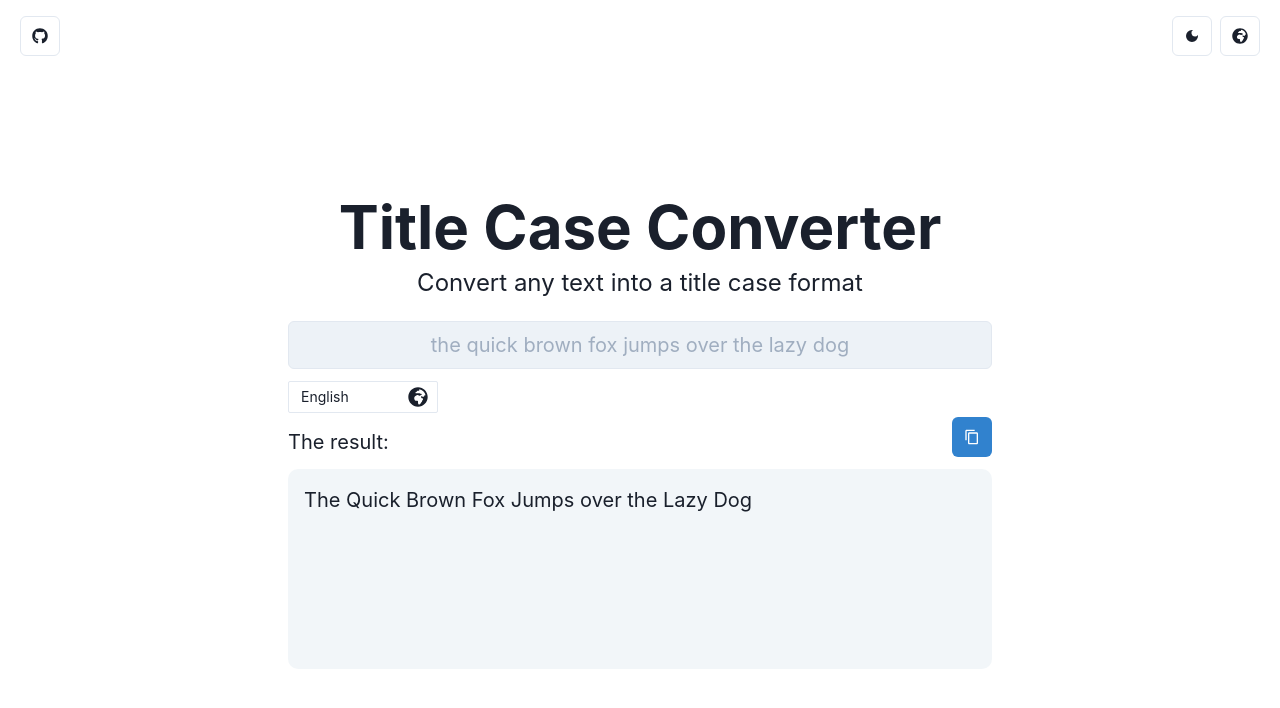
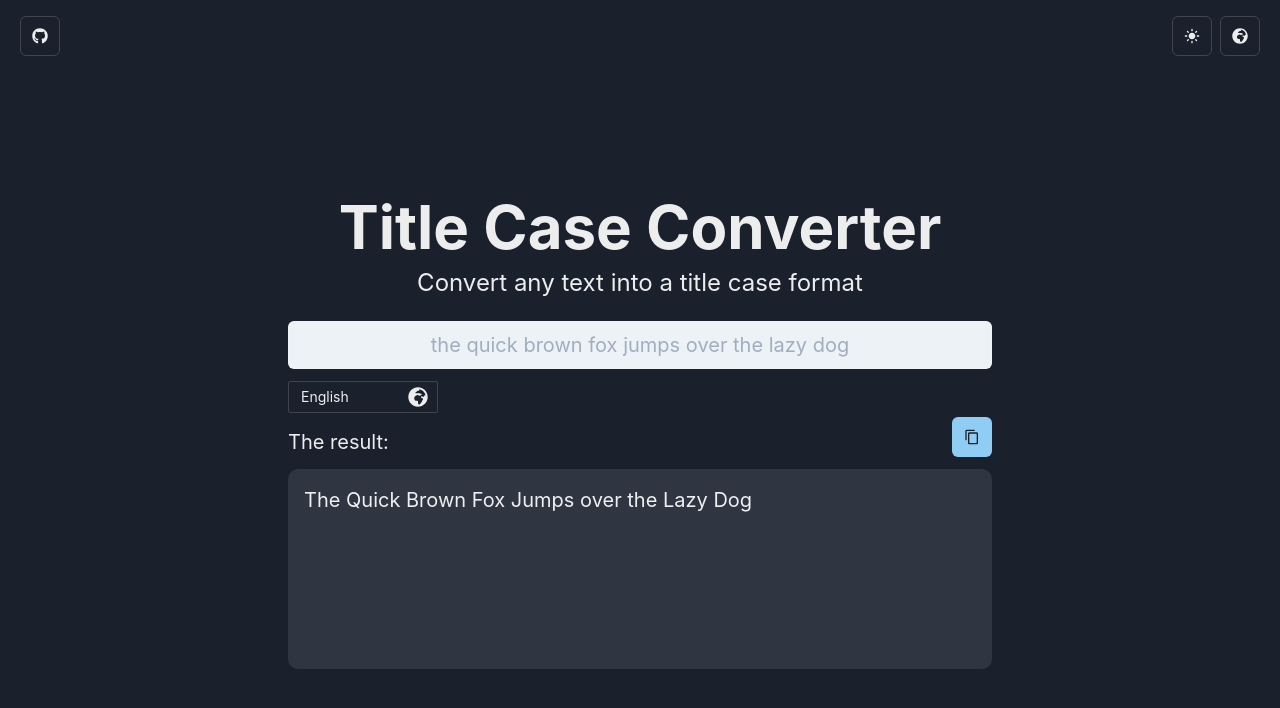
Before and after one commit to bot-diff/title-case-converter, a Next.js app: page / in a window 1280 px wide. Shown: the top 708 px of the page. Built offline with nearby package versions, Linux system fonts and the light colour scheme.

Commit message:
refactor: use dark theme by default

```diff
--- /dev/null
+++ b/utils/theme.js
@@ -0,0 +1,10 @@
+import { extendTheme } from '@chakra-ui/react'
+
+const config = {
+  useSystemColorMode: false,
+  initialColorMode: 'dark',
+}
+
+const theme = extendTheme({ config })
+
+export default theme
```
Also changed, not shown: pages/_app.js (+4 -3 lines).
